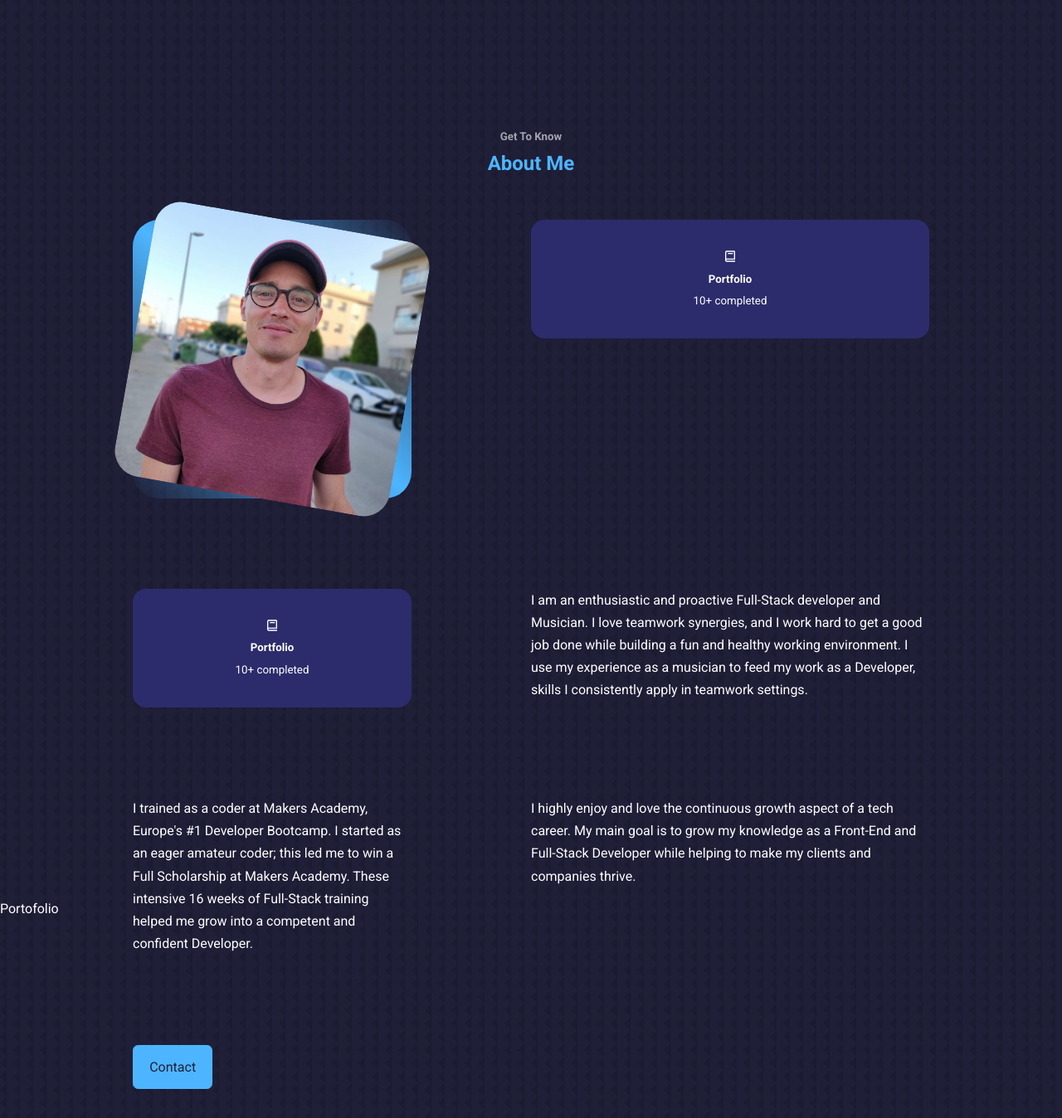
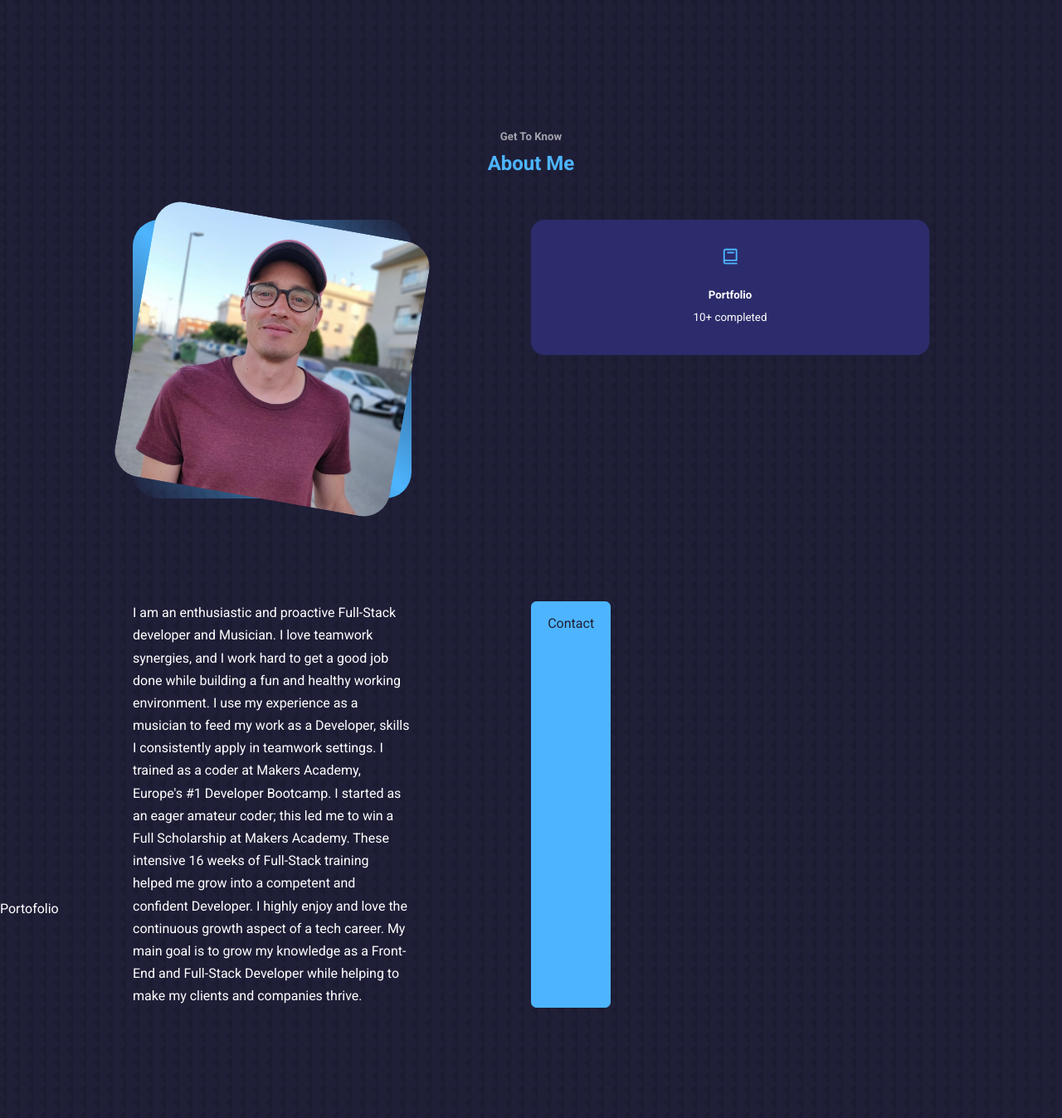
Before and after one commit to TomasGarciaDev/react-portafolio-dev-website, a React (Create React App) app: page / in a window 1280 px wide. Shown: the part 774-2122 px from the top of the page at 83% size. Built offline with nearby package versions, Linux system fonts and the light colour scheme.

Commit message:
CSS for about__icon class

```diff
--- a/src/componets/about/About.jsx
+++ b/src/componets/about/About.jsx
@@ -24,17 +24,17 @@ function About() {
           </article>
         </div>
 
-        <div className="about__content">
+        {/* <div className="about__content">
           <article className="about__card">
             <BiBook className='about__icon' />
             <h5>Portfolio</h5>
             <small>10+ completed</small>
           </article>
-        </div>
+        </div> */}
 
-        <p>I am an enthusiastic and proactive Full-Stack developer and Musician. I love teamwork synergies, and I work hard to get a good job done while building a fun and healthy working environment. I use my experience as a musician to feed my work as a Developer, skills I consistently apply in teamwork settings.</p>
-        <p>I trained as a coder at Makers Academy, Europe's #1 Developer Bootcamp. I started as an eager amateur coder; this led me to win a Full Scholarship at Makers Academy. These intensive 16 weeks of Full-Stack training helped me grow into a competent and confident Developer.</p>
-        <p>I highly enjoy and love the continuous growth aspect of a tech career. My main goal is to grow my knowledge as a Front-End and Full-Stack Developer while helping to make my clients and companies thrive.</p>
+        <p>I am an enthusiastic and proactive Full-Stack developer and Musician. I love teamwork synergies, and I work hard to get a good job done while building a fun and healthy working environment. I use my experience as a musician to feed my work as a Developer, skills I consistently apply in teamwork settings.
+        I trained as a coder at Makers Academy, Europe's #1 Developer Bootcamp. I started as an eager amateur coder; this led me to win a Full Scholarship at Makers Academy. These intensive 16 weeks of Full-Stack training helped me grow into a competent and confident Developer.
+        I highly enjoy and love the continuous growth aspect of a tech career. My main goal is to grow my knowledge as a Front-End and Full-Stack Developer while helping to make my clients and companies thrive.</p>
 
         <a href="#contact" className="btn btn-primary">Contact</a>
       </div>
--- a/src/componets/about/about.css
+++ b/src/componets/about/about.css
@@ -46,5 +46,7 @@
 }
 
 .about__icon {
-
+  color: var(--color-primary);
+  font-size: 1.4rem;
+  margin-bottom: 1rem;
 }
```
